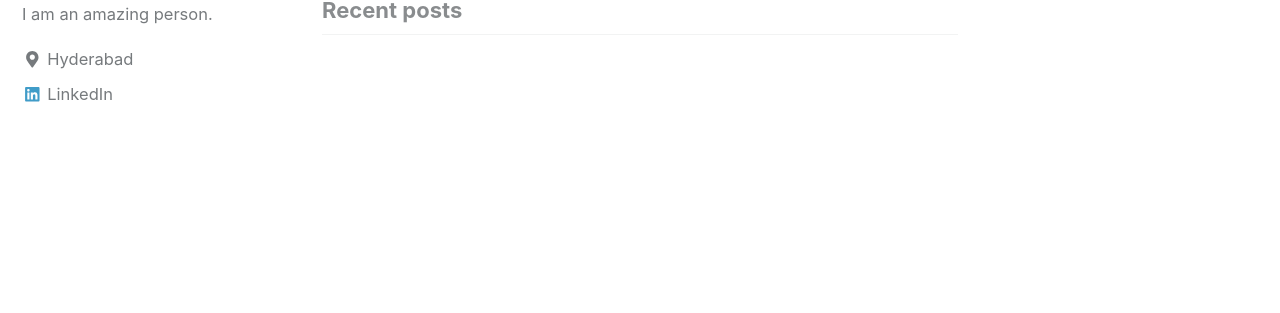
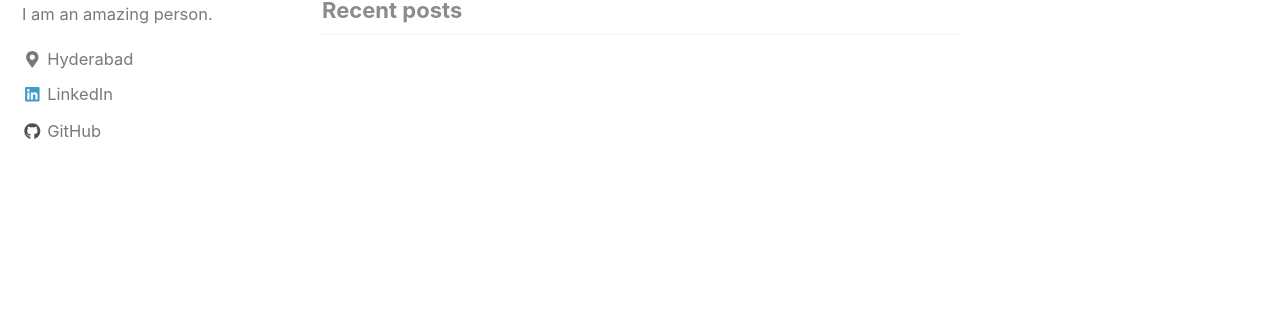
Before and after one commit to sskrishnamitnala/sskrishnamitnala.github.io, a Jekyll site: the page built from index.html, in a window 1280 px wide. Shown: the part 145-458 px from the top of the page. Built offline with Jekyll 4.4.1, drawn with Linux system fonts in a browser that asks for light colours; nearby versions of some CDN libraries; the list of posts is cut into pages by our own code.

Commit message:
initial commit

```diff
--- a/_config.yml
+++ b/_config.yml
@@ -104,7 +104,7 @@ author:
   avatar           : # path of avatar image, e.g. "/assets/images/bio-photo.jpg"
   bio              : "I am an amazing person."
   location         : "Hyderabad"
-  gitHub           : "sskrishnamitnala"
+  github           : "sskrishnamitnala"
   linkedin         : "mitnala-siva-sai-krishna"
   email            :
   links:
```
